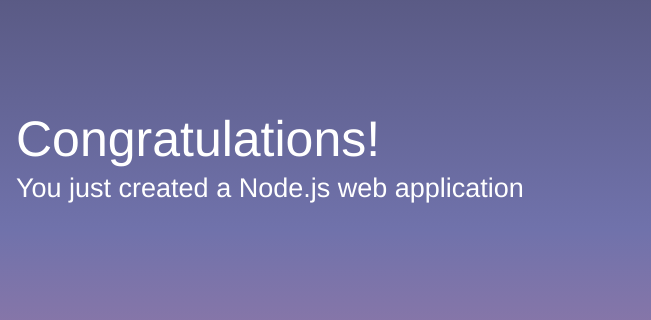
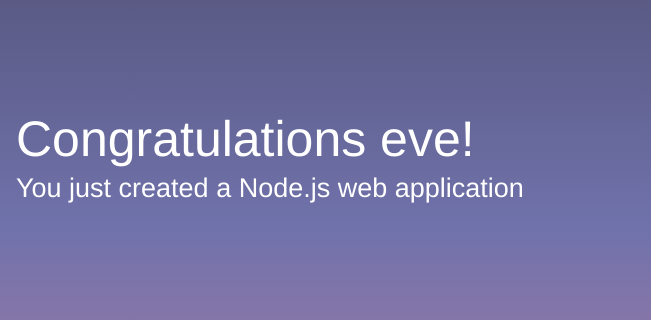
Before and after one commit to Wendellin/bomboapp-cicd, a website: page public/index.html in a window 1280 px wide. Shown: the part 171-491 px from the top of the page, 629-1280 px from the left. Drawn offline with Linux system fonts and the light colour scheme.

Commit message:
Update index.html
1

```diff
--- a/public/index.html
+++ b/public/index.html
@@ -58,7 +58,7 @@
         <div class="message">
             <a class="twitter-link" href="https://twitter.com/home/?status=I%20created%20a%20project%20with%20AWS%20CodeStar!%20%23AWS%20%23AWSCodeStar%20https%3A%2F%2Faws.amazon.com%2Fcodestar"><img src="img/tweet.svg" /></a>
             <div class="text">
-                <h1>Congratulations!</h1>
+                <h1>Congratulations eve!</h1>
                 <h2>You just created a Node.js web application</h2>
             </div>
         </div>
```
